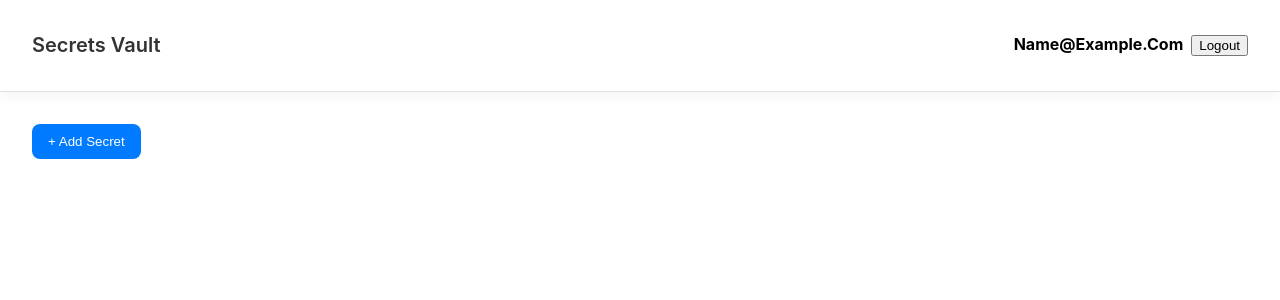
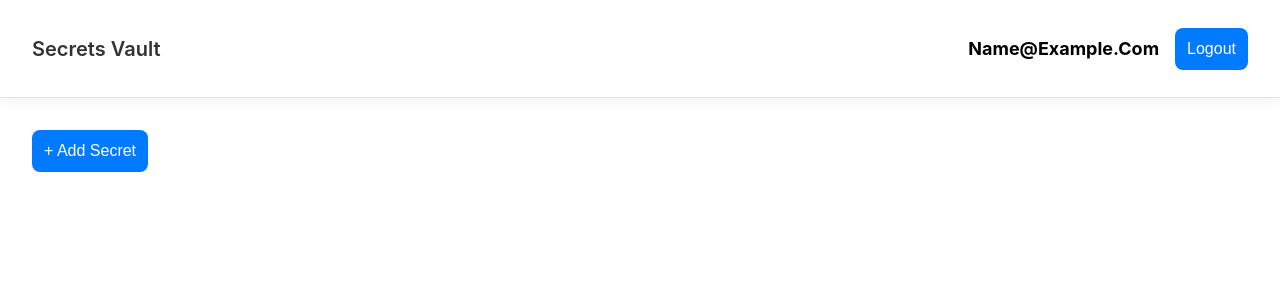
Before and after one commit to phaneendraandukuri/secrets-vault, a React (Create React App) app in the folder client/: page /dashboard in a window 1280 px wide. Shown: the top 300 px of the page. Built offline with nearby package versions, Linux system fonts and the light colour scheme; sample sign-in values are in the browser's storage.

Commit message:
enhancement: make few minro tweaks in dashboard ui

```diff
--- a/client/src/components/Dashboard/dashboard.css
+++ b/client/src/components/Dashboard/dashboard.css
@@ -14,25 +14,11 @@
   color: #333;
 }
 
-.dashboard-header .user-info {
+.dashboard-header .header-right-section {
   display: flex;
   align-items: center;
+  justify-content: center;
   gap: 1rem;
-}
-
-.dashboard-header .logout-btn {
-  background-color: #ff6b6b;
-  border: none;
-  color: white;
-  padding: 8px 14px;
-  border-radius: 6px;
-  font-size: 14px;
-  cursor: pointer;
-  transition: background 0.2s ease;
-}
-
-.dashboard-header .logout-btn:hover {
-  background-color: #e64444;
 }
 
 
@@ -40,16 +26,16 @@ main {
   padding: 2rem;
 }
 
-.add-secret-btn {
-  padding: 10px 16px;
+.add-secret-btn, .logout-btn {
+  padding: 12px;
   background-color: #007bff;
   color: white;
-  font-weight: 500;
   border: none;
   border-radius: 8px;
+  font-size: 16px;
+  font-weight: 500;
   cursor: pointer;
   transition: background-color 0.2s ease;
-  margin-bottom: 1.5rem;
 }
 
 .add-secret-btn:hover {
@@ -59,5 +45,5 @@ main {
 .user-email{
   text-transform: capitalize;
   font-weight: bold;
-  padding-right: 8px;
+  font-size: 18px;
 }
--- a/client/src/components/Dashboard/index.js
+++ b/client/src/components/Dashboard/index.js
@@ -54,9 +54,9 @@ export default function Dashboard() {
     <div className="dashboard">
       <header className="dashboard-header">
         <h1>Secrets Vault</h1>
-        <div>
-          <span className='user-email'>{user?.email}</span>
-          <button onClick={handleLogout}>Logout</button>
+        <div className='header-right-section'>
+          <p className='user-email'>{user?.email}</p>
+          <button className='logout-btn' onClick={handleLogout}>Logout</button>
         </div>
       </header>
 
```
